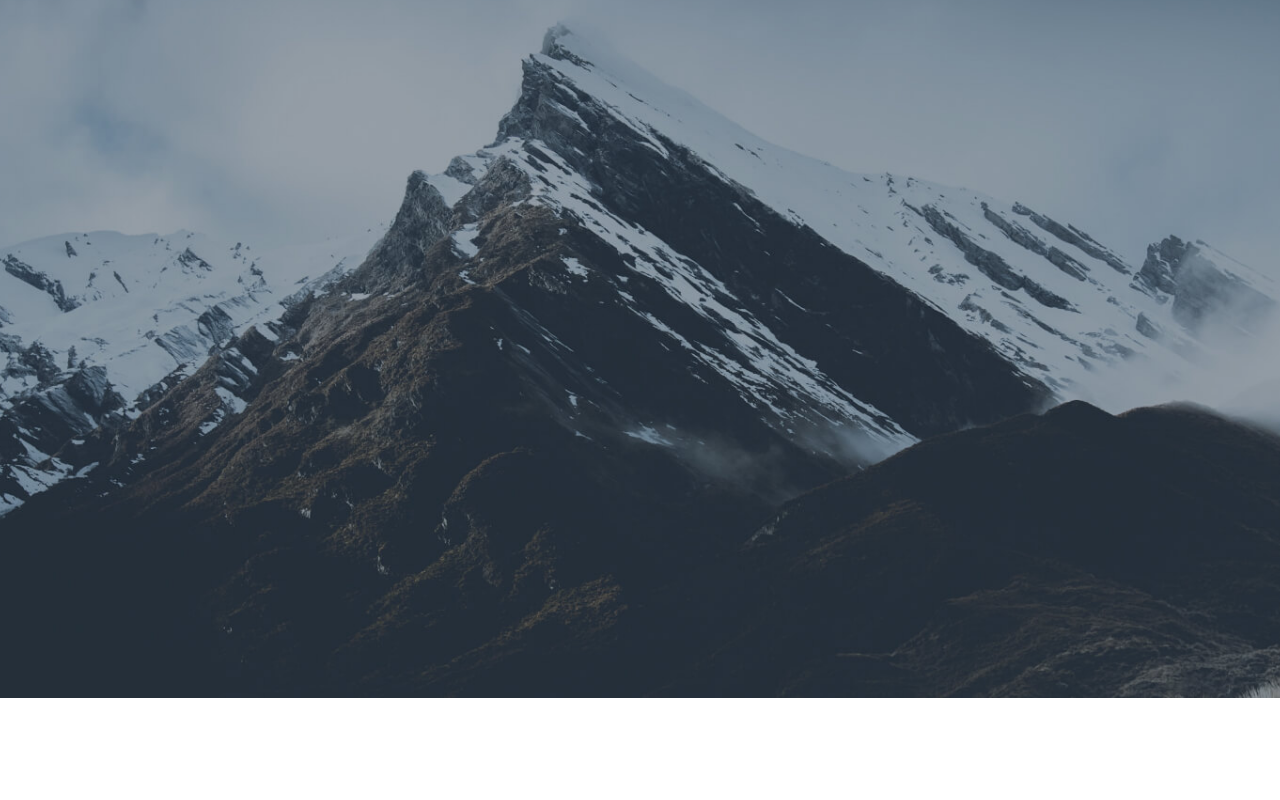
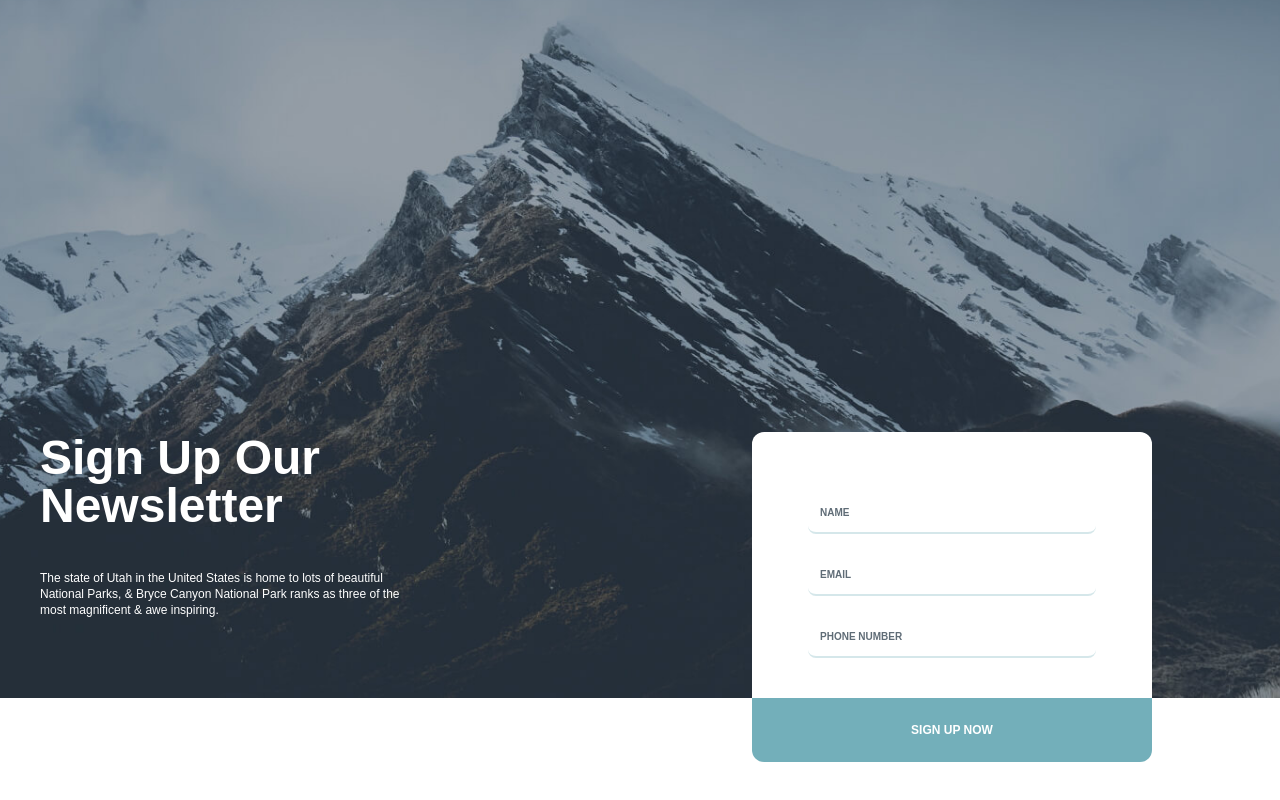
Before and after one commit to Kim5Possible/react-web-travels, a React (Vite) app: page / in a window 1280 px wide. Shown: the part 3906-4706 px from the top of the page. Before the commit the page ends 4604 px from the top, so only its background shows below. Built offline with nearby package versions, Linux system fonts and the light colour scheme.

Commit message:
Section Newsletter

```diff
--- a/package.json
+++ b/package.json
@@ -12,6 +12,7 @@
     "deploy": "npm run build && npm run gh-pages"
   },
   "dependencies": {
+    "@refinedev/react-hook-form": "^4.9.0",
     "framer-motion": "^11.9.0",
     "react": "^18.3.1",
     "react-dom": "^18.3.1"
--- a/src/components/Travels.tsx
+++ b/src/components/Travels.tsx
@@ -4,6 +4,7 @@ import Lessons from "./components/Lessons/Lessons";
 import Featured from "./components/Featured/Featured";
 import FeaturedVideos from "./components/FeaturedVideos/FeaturedVideos";
 import Newsletter from "./components/Newsletter/Newsletter";
+import Inspirations from "./components/Inspirations/Inspirations";
 
 const Travels: React.FC = () => {
   return (
@@ -13,6 +14,7 @@ const Travels: React.FC = () => {
       <Featured />
       <FeaturedVideos />
       <Newsletter />
+      <Inspirations />
     </div>
   );
 };
--- a/src/components/components/Featured/Featured.tsx
+++ b/src/components/components/Featured/Featured.tsx
@@ -32,7 +32,7 @@ const Featured = () => {
   return (
     <section className=" bg-[url('/src/assets/featured.jpg')] bg-no-repeat bg-cover bg-center sm:h-[750px]">
       <motion.div className="shadow-[inset_0_-300px_400px_100px_rgba(28,46,61,0.5),_inset_0_-100px_100px_0_rgba(0,0,0,0.9)]">
-        <div className=" sm:flex justify-between">
+        <div className="sm:flex justify-between">
           <div
             id="featured"
             className="mt-36 pt-24 sm:mx-auto sm:w-6/12 md:px-0 xs:px-10 "
--- /dev/null
+++ b/src/components/components/Inspirations/Inspirations.tsx
@@ -0,0 +1,9 @@
+import React from "react";
+
+type Props = {};
+
+const Inspirations = (props: Props) => {
+  return <div className="mt-20">Inspirations</div>;
+};
+
+export default Inspirations;
--- a/src/components/components/Newsletter/Newsletter.tsx
+++ b/src/components/components/Newsletter/Newsletter.tsx
@@ -1,9 +1,68 @@
+import TextTitle from "../../../shared/TextTitles";
+import { useForm } from "react-hook-form";
+
 type Props = {};
 
 const Newsletter = (props: Props) => {
+  const inputStyles = `w-full mt-5 px-3 rounded-lg focus:outline-none text-xs text-gray-100 bg-white py-3 placeholder:text-[10px] placeholder-gray-100 placeholder:opacity-70 placeholder:font-bold border-b-2 border-primary-200 border-opacity-30 focus:border-primary-100 focus:border-opacity-40`;
+  const {
+    register,
+    trigger,
+    formState: { errors },
+  } = useForm();
+  const onSubmit = async (e: any) => {
+    const isValid = await trigger();
+
+    if (!isValid) {
+      e.preventDefault();
+    }
+  };
   return (
-    <section className=" bg-[url('/src/assets/newsletter-cover.jpg')] bg-no-repeat bg-cover bg-center sm:h-[750px]">
-      Section
+    <section className="relative bg-[url('/src/assets/newsletter-cover.jpg')] bg-no-repeat bg-cover bg-center sm:h-[750px]">
+      <div className="w-11/12 mx-auto flex flex-col justify-end items-start h-full w-full px-10 py-10">
+        <div id="newsletter" className=" w-96">
+          <TextTitle>Sign Up Our Newsletter</TextTitle>
+        </div>
+        <p className="mb-10 text-xs  max-w-96">
+          The state of Utah in the United States is home to lots of beautiful
+          National Parks, & Bryce Canyon National Park ranks as three of the
+          most magnificent & awe inspiring.
+        </p>
+      </div>
+      <form
+        target="_blank"
+        onSubmit={onSubmit}
+        // action="https://formsubmit.co/your@email.ru"
+        // method="POST"
+        className="rounded-xl absolute right-32 -bottom-[64px] flex flex-col w-[400px] bg-white"
+      >
+        <div className=" mx-14 my-10">
+          <input
+            type="text"
+            placeholder="NAME"
+            className={inputStyles}
+            {...register("name", { required: true, maxLength: 100 })}
+          />
+          <input
+            type="text"
+            name="email"
+            placeholder="EMAIL"
+            className={inputStyles}
+          />
+          <input
+            type="text"
+            name="phone number"
+            placeholder="PHONE NUMBER"
+            className={inputStyles}
+          />
+        </div>
+
+        <div className="rounded-b-xl w-full text-center py-6 uppercase font-bold text-xs bg-primary-200 hover:bg-primary-100 duration-300 ">
+          <button type="submit" className="uppercase w-full rounded-b-xl">
+            Sign up now
+          </button>
+        </div>
+      </form>
     </section>
   );
 };
```
Also changed, not shown: 1 other file (tests, documents, lock files or other folders).
